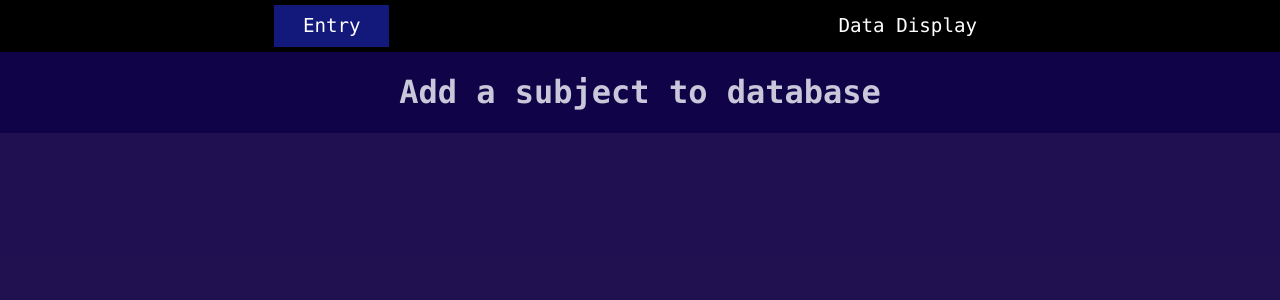
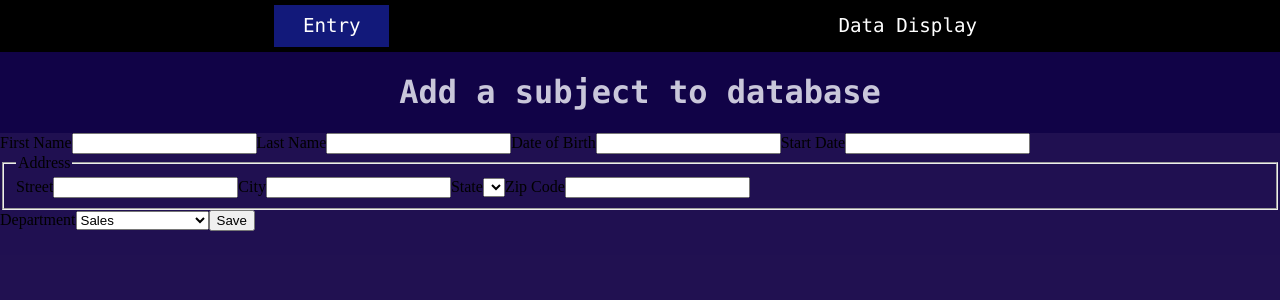
Before and after one commit to hezirel/hrnet, a React (Create React App) app: page / in a window 1280 px wide. Shown: the top 300 px of the page. Built offline with nearby package versions, Linux system fonts and the light colour scheme.

Commit message:
added form html elements

```diff
--- a/src/components/app/entry/Entry.jsx
+++ b/src/components/app/entry/Entry.jsx
@@ -11,8 +11,47 @@
 				<h1>Add a subject to database</h1>
 			</div>
 			<div className="entryForm">
-				<form onSubmit={(e) => e.preventDefault()}>
+				<form onSubmit={(e) => e.preventDefault()} >
 
+					<label htmlFor="first-name">First Name</label>
+					<input type="text" id="first-name" />
+
+					<label htmlFor="last-name">Last Name</label>
+					<input type="text" id="last-name" />
+
+					<label htmlFor="date-of-birth">Date of Birth</label>
+					<input id="date-of-birth" type="text"/>
+
+					<label htmlFor="start-date">Start Date</label>
+					<input id="start-date" type="text" />
+
+					<fieldset className="address">
+
+						<legend>Address</legend>
+
+						<label htmlFor="street">Street</label>
+						<input id="street" type="text" />
+
+						<label htmlFor="city">City</label>
+						<input id="city" type="text" />
+
+						<label htmlFor="state">State</label>
+						<select name="state" id="state"></select>
+
+						<label htmlFor="zip-code">Zip Code</label>
+						<input id="zip-code" type="number" />
+
+					</fieldset>
+
+					<label htmlFor="department">Department</label>
+					<select name="department" id="department">
+						<option>Sales</option>
+						<option>Marketing</option>
+						<option>Engineering</option>
+						<option>Human Resources</option>
+						<option>Legal</option>
+					</select>
+					<button onClick="saveEmployee()">Save</button>
 				</form>
 			</div>
 		</div>
```
